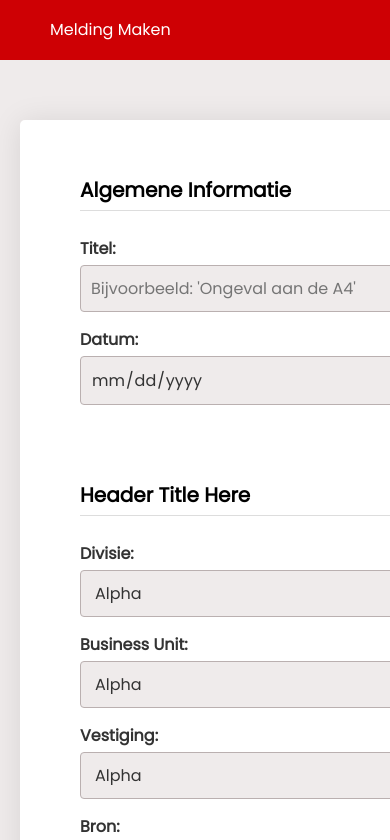
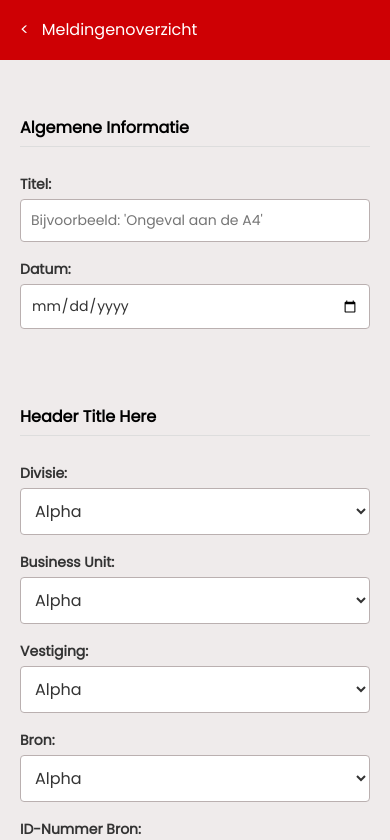
Before and after one commit to AJGeel/SHEQ, a plain HTML site: page melding-maken.html in a window 390 px wide. Shown: the top 840 px of the page. Drawn offline with Linux system fonts and the light colour scheme.

Commit message:
More mobile viewport css fixes

```diff
--- a/css/style.css
+++ b/css/style.css
@@ -16,6 +16,10 @@ body{
     width: 100%;
     box-sizing: border-box;
     z-index: 1;
+}
+
+.navbar-container#mobile{
+    display: none;
 }
 
 nav{
@@ -592,11 +596,57 @@ nav a:hover{
         line-height: 150%;
     }
 
-    .navbar-container li{
+    .navbar-container{
         display: none;
     }
 
     .navbar-container li:last-child{
+        animation: none;
+    }
+
+    .navbar-container#mobile{
         display: initial;
     }
+
+    .navbar-container nav{
+        padding: 0px 20px;
+    }
+
+    .table-container{
+        padding: 0px;
+        margin-top: 40px;
+    }
+
+    .melding-form{
+        padding: 0px;
+        max-width: 100%;
+        background-color: transparent;
+        box-shadow: none;
+        /* display: flex; */
+        /* flex-direction: column; */
+    }
+
+    .melding-form h2{
+        font-size: 16px;
+        border-bottom: 1px solid #ddd;
+    }
+
+    .melding-form label{
+        font-size: 14px;
+    }
+
+    .melding-form input{
+        max-width: 100%;
+        font-size: 14px;
+        background-color: #fff;
+    }
+
+    .melding-form select{
+        background-color: #fff;
+    }
+
+    .melding-form .form-comment{
+        line-height: 150%;
+        font-size: 14px;
+    }
 }
--- a/melding-maken.html
+++ b/melding-maken.html
@@ -16,6 +16,14 @@
             <li><a href="index.html">SPIE SHEQ</a></li>
             <li><a href="nieuwe-melding.html">Nieuwe Melding</a></li>
             <li>Melding Maken</li>
+        </ul>
+    </nav>
+</div>
+
+<div class="navbar-container" id="mobile">
+    <nav class="navbar red">
+        <ul>
+            <li><a href="nieuwe-melding.html">&#60; &nbsp; Meldingenoverzicht</a></li>
         </ul>
     </nav>
 </div>
```
Also changed, not shown: index.html (+0 -1 lines), melding-overview.html (+8 -0 lines), meldregister.html (+8 -0 lines), nieuwe-melding.html (+13 -5 lines). Lines whose indentation alone changed are shown as unchanged.
